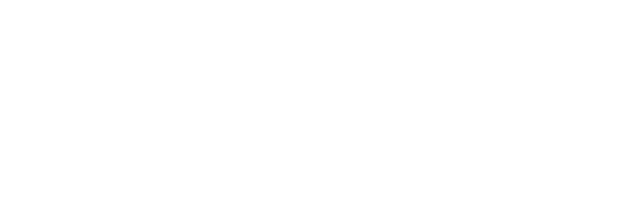
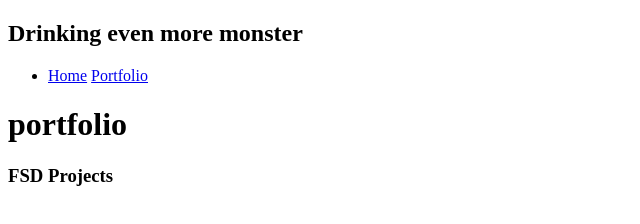
Before and after one commit to joaquinj30and4/joaquinj30and4.github.io, a plain HTML site: page portfolio.html in a window 1280 px wide. Shown: the whole page, without its empty margins (0-640 px from the left). Drawn offline with Linux system fonts and the light colour scheme.

Commit message:
finished step 5 of portfolio

```diff
--- a/portfolio.html
+++ b/portfolio.html
@@ -0,0 +1,34 @@
+<!DOCTYPE html>
+<html>
+  <head>
+    <title>Drinking even more monster</title>
+  </head>
+
+  <body>
+    <!-- All content goes here -->
+    <div id="all-contents">
+       <nav>
+        <h1>Drinking even more monster</h1>
+        <ul id="nav-ul">
+          <li class="nav-li">
+            <a href="index.html">Home</a>
+            <a href="portfolio.html">Portfolio</a>
+          </li>
+        </ul>
+      </nav>
+
+      <main>
+        <div class="content">
+          <h1>portfolio</h1>
+          <h3>FSD Projects</h3>
+          <ul id="portfolio">
+
+          </ul>
+
+          <!--ASD Projects will go here-->
+
+        </div>
+      </main>
+    </div>
+  </body>
+  </html>
```
Also changed, not shown: index.html (+2 -2 lines).
